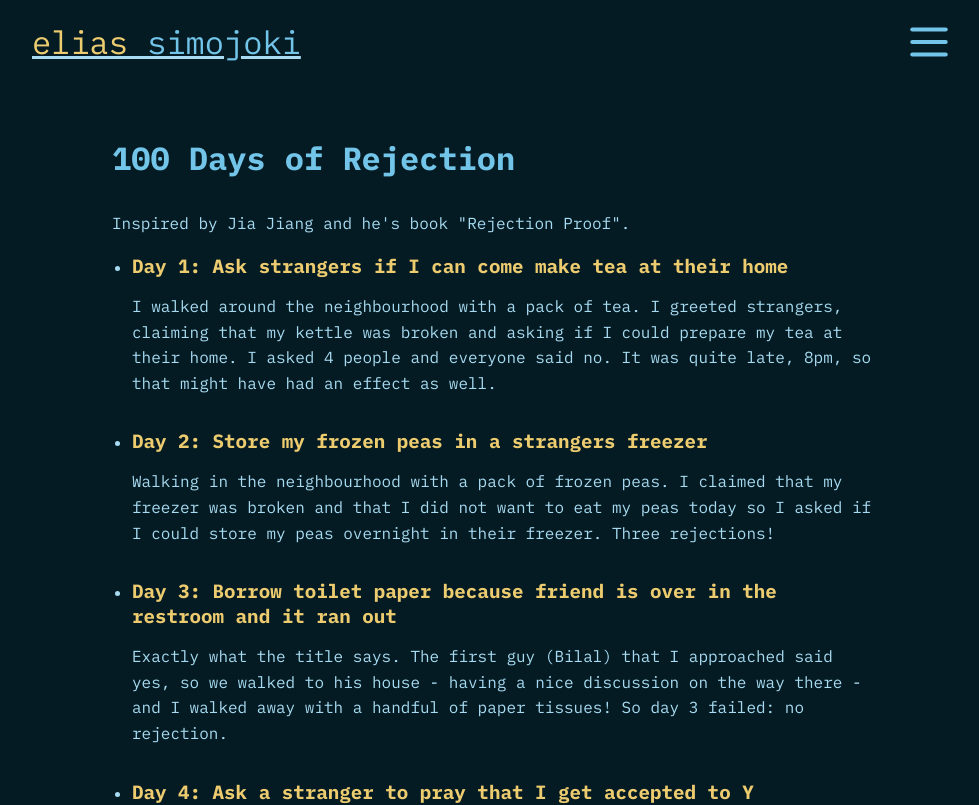
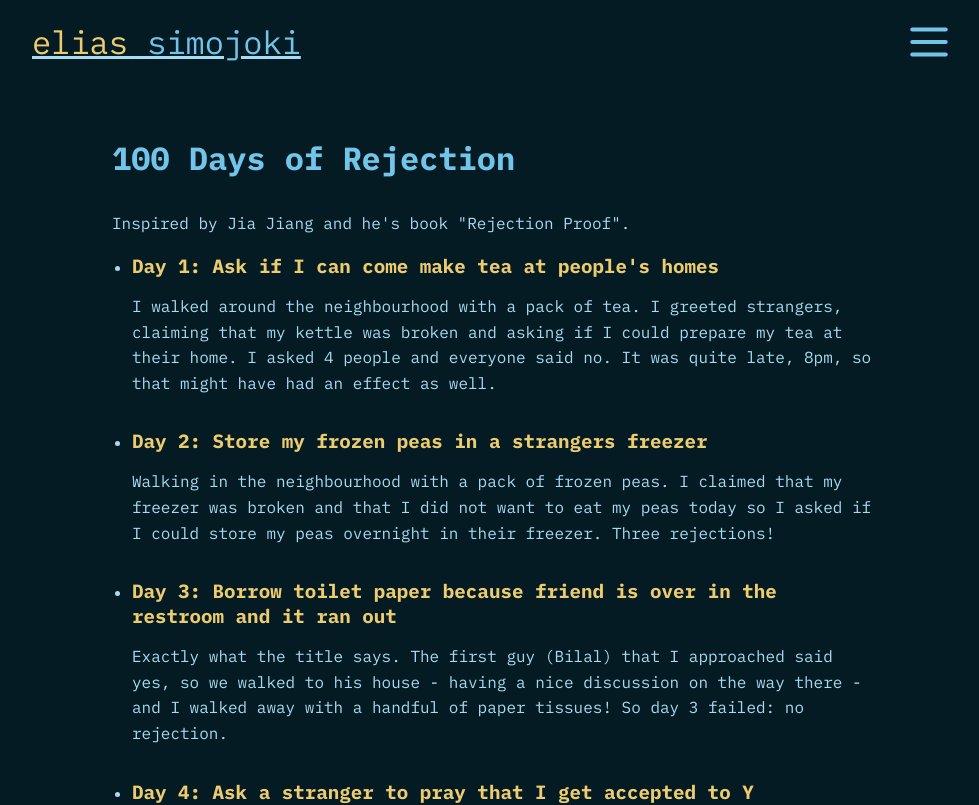
Before and after one commit to MojoLake/eSite, a SvelteKit app: page /rejection-therapy in a window 1280 px wide. Shown: the top 805 px of the page, without its empty margins (144-1123 px from the left). Built offline with nearby package versions, Linux system fonts and the light colour scheme.

Commit message:
fix: reword a bit

```diff
--- a/src/routes/rejection-therapy/+page.svelte
+++ b/src/routes/rejection-therapy/+page.svelte
@@ -9,7 +9,7 @@
   const events: RejectionEvent[] = [
     {
       day: 1,
-      title: "Ask strangers if I can come make tea at their home",
+      title: "Ask if I can come make tea at people's homes",
       notes:
         "I walked around the neighbourhood with a pack of tea. I greeted strangers, claiming that my kettle was broken and asking if I could prepare my tea at their home. I asked 4 people and everyone said no. It was quite late, 8pm, so that might have had an effect as well.",
       videoUrl: "",
```
